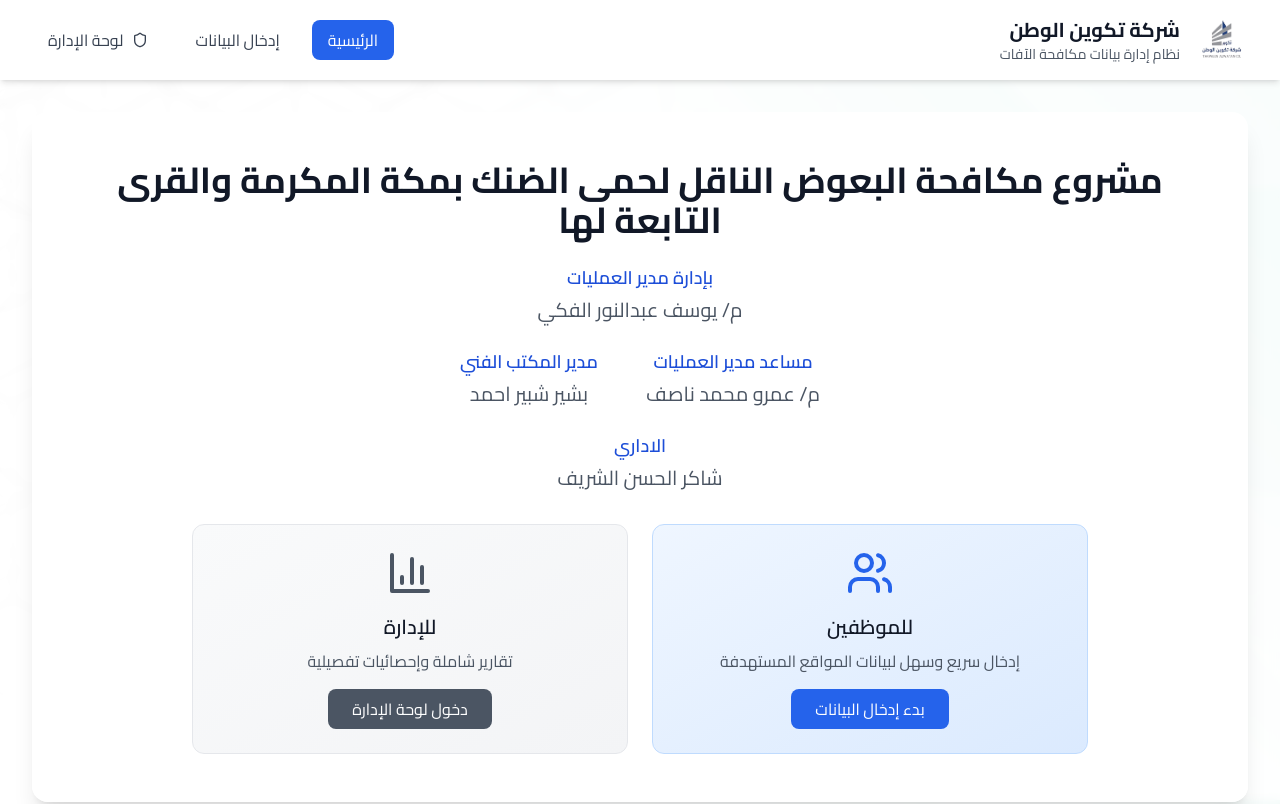
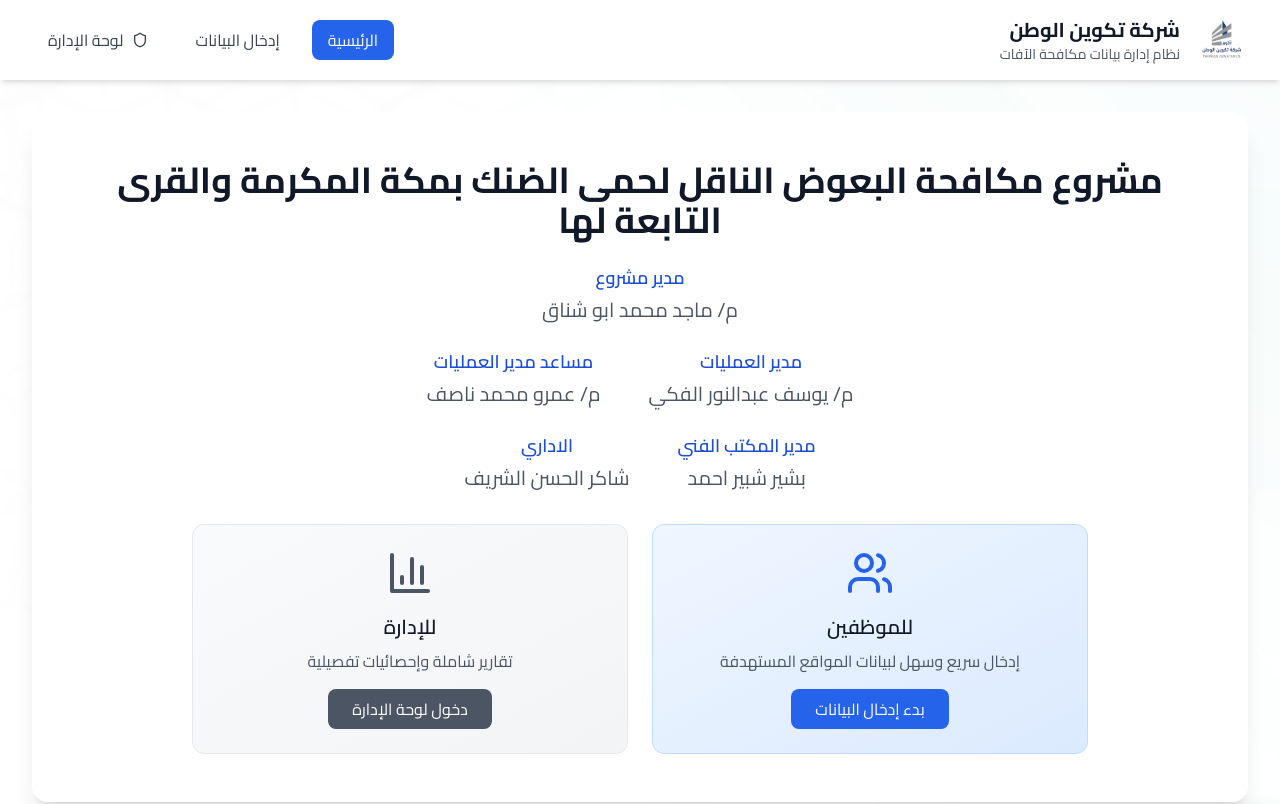
Before and after one commit to omrmhd5/TakweenAlWatan, a React (Vite) app in the folder Front-End/: page / in a window 1280 px wide. Shown: the top 804 px of the page. Built offline with nearby package versions, Linux system fonts and the light colour scheme; no server answers.

Commit message:
Restructured  the Pyramid Layout

```diff
--- a/Front-End/src/App.tsx
+++ b/Front-End/src/App.tsx
@@ -175,36 +175,46 @@ function HomePage({
         <div className="text-xl text-gray-600 mb-8 max-w-4xl mx-auto">
           {/* Pyramid Layout for Team Members */}
           <div className="flex flex-col items-center space-y-6">
-            {/* Top Level - Youssef */}
+            {/* Top Level - Project Manager */}
             <div className="text-center">
               <div className="text-lg font-semibold text-blue-700 mb-1">
-                بإدارة مدير العمليات
+                مدير مشروع
               </div>
-              <div className="text-xl font-medium">م/ يوسف عبدالنور الفكي</div>
+              <div className="text-xl font-medium">م/ ماجد محمد ابو شناق</div>
             </div>
 
-            {/* Middle Level - Basheer and Amro side by side */}
+            {/* Middle Level - Youssef and Amro side by side */}
             <div className="flex justify-center space-x-12 rtl:space-x-reverse">
+              <div className="text-center">
+                <div className="text-lg font-semibold text-blue-700 mb-1">
+                  مدير العمليات
+                </div>
+                <div className="text-xl font-medium">
+                  م/ يوسف عبدالنور الفكي
+                </div>
+              </div>
               <div className="text-center">
                 <div className="text-lg font-semibold text-blue-700 mb-1">
                   مساعد مدير العمليات
                 </div>
                 <div className="text-xl font-medium">م/ عمرو محمد ناصف</div>
               </div>
+            </div>
+
+            {/* Bottom Level - Basheer and Shaker side by side */}
+            <div className="flex justify-center space-x-12 rtl:space-x-reverse">
               <div className="text-center">
                 <div className="text-lg font-semibold text-blue-700 mb-1">
                   مدير المكتب الفني
                 </div>
                 <div className="text-xl font-medium">بشير شبير احمد</div>
               </div>
-            </div>
-
-            {/* Bottom Level - Shaker */}
-            <div className="text-center">
-              <div className="text-lg font-semibold text-blue-700 mb-1">
-                الاداري
+              <div className="text-center">
+                <div className="text-lg font-semibold text-blue-700 mb-1">
+                  الاداري
+                </div>
+                <div className="text-xl font-medium">شاكر الحسن الشريف</div>
               </div>
-              <div className="text-xl font-medium">شاكر الحسن الشريف</div>
             </div>
           </div>
         </div>
```
Also changed, not shown: 1 other file (tests, documents, lock files or other folders).
